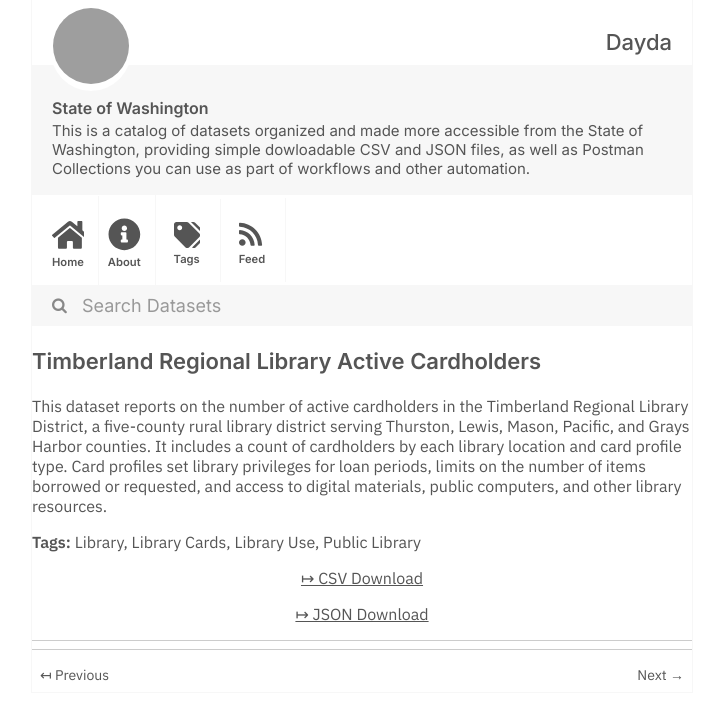
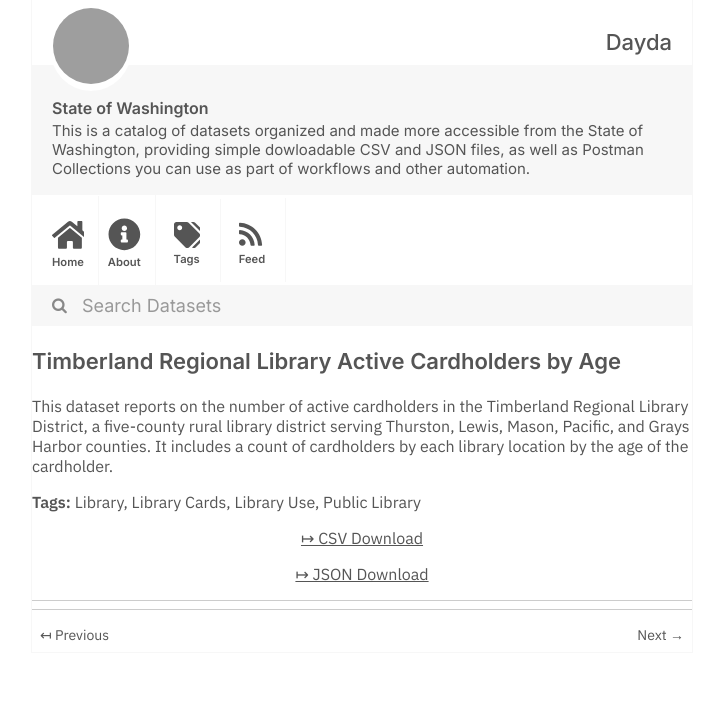
Before and after one commit to dayda-entities/state-of-washington, a Jekyll site: the page built from _posts/2020-11-10-timberland-regional-library-ac.md, in a window 1280 px wide, cut to the strip 0-720 px from the top of the page. Shown: the whole strip, without its empty margins (278-1001 px from the left). Built offline with Jekyll 4.4.1, drawn with Linux system fonts in a browser that asks for light colours; grey boxes are pictures that could not be loaded.

```diff
--- a/_posts/2020-11-10-timberland-regional-library-ac.md
+++ b/_posts/2020-11-10-timberland-regional-library-ac.md
@@ -1,7 +1,7 @@
 ---
-title: Timberland Regional Library Active Cardholders
-created: '2020-11-10T17:19:40.809147'
-modified: '2020-11-10T17:19:40.809155'
+title: Timberland Regional Library Active Cardholders by Age
+created: '2020-11-10T17:20:52.610270'
+modified: '2020-11-10T17:20:52.610281'
 state: active
 type: dataset
 tags:
@@ -11,9 +11,9 @@ tags:
   - Public Library
 groups:
   - Local Government
-csv_url: 'https://data.wa.gov/api/views/2evw-m7au/rows.csv?accessType=DOWNLOAD'
-json_url: 'https://data.wa.gov/api/views/2evw-m7au/rows.json?accessType=DOWNLOAD'
+csv_url: 'https://data.wa.gov/api/views/j5qg-mmuy/rows.csv?accessType=DOWNLOAD'
+json_url: 'https://data.wa.gov/api/views/j5qg-mmuy/rows.json?accessType=DOWNLOAD'
 layout: post
 
 ---
-This dataset reports on the number of active cardholders in the Timberland Regional Library District, a five-county rural library district serving Thurston, Lewis, Mason, Pacific, and Grays Harbor counties. It includes a count of cardholders by each library location and card profile type. Card profiles set library privileges for loan periods, limits on the number of items borrowed or requested, and access to digital materials, public computers, and other library resources.
+This dataset reports on the number of active cardholders in the Timberland Regional Library District, a five-county rural library district serving Thurston, Lewis, Mason, Pacific, and Grays Harbor counties. It includes a count of cardholders by each library location by the age of the cardholder.
```
